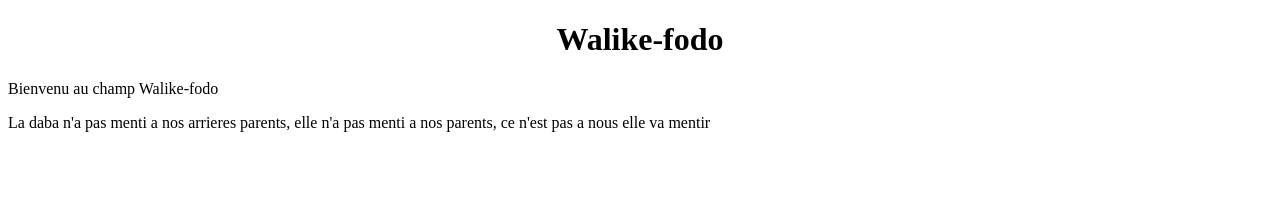
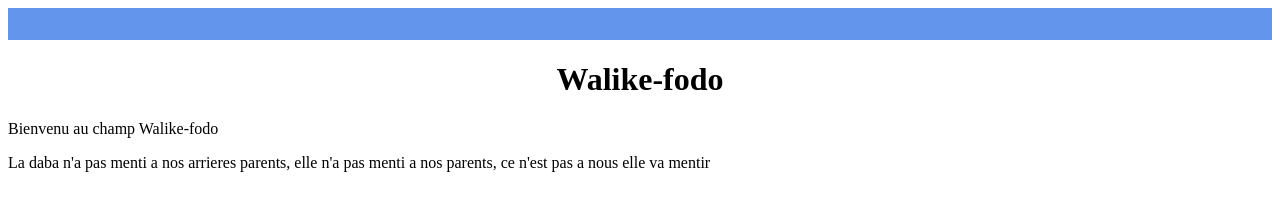
Before and after one commit to bakarykeita77/fodo, a plain HTML site: page index.html in a window 1280 px wide. Drawn offline with Linux system fonts and the light colour scheme.

Commit message:
Structure de la page index.html

```diff
--- a/css/index.css
+++ b/css/index.css
@@ -1,3 +1,14 @@
+
+#container {
+    padding: 0;
+    margin: 0;
+}
+#page_head {
+    margin: 0;
+    height: 2rem;
+    width: 100%;
+    background-color: cornflowerblue;
+}
 #nom_du_site {
     text-align: center;
 }
--- a/index.html
+++ b/index.html
@@ -8,10 +8,20 @@
     <link rel="stylesheet" href="css/index.css">
 </head>
 <body>
-    <h1 id="nom_du_site">Walike-fodo</h1>
+    <div id="container">
+        <div id="page_head">
 
-    <p>Bienvenu au champ Walike-fodo</p>
-    <p>La daba n'a pas menti a nos arrieres parents, elle n'a pas menti a nos parents, ce n'est pas a nous elle va mentir</p>
+        </div>
+        <div id="page_body">
+            <h1 id="nom_du_site">Walike-fodo</h1>
+
+        </div>
+        <div id="page_foot"></div>
+
+        <p>Bienvenu au champ Walike-fodo</p>
+        <p>La daba n'a pas menti a nos arrieres parents, elle n'a pas menti a nos parents, ce n'est pas a nous elle va mentir</p>
+
+    </div>
 
     <script src="js/index.js"></script>
 </body>
```
Also changed, not shown: 1 other file.
